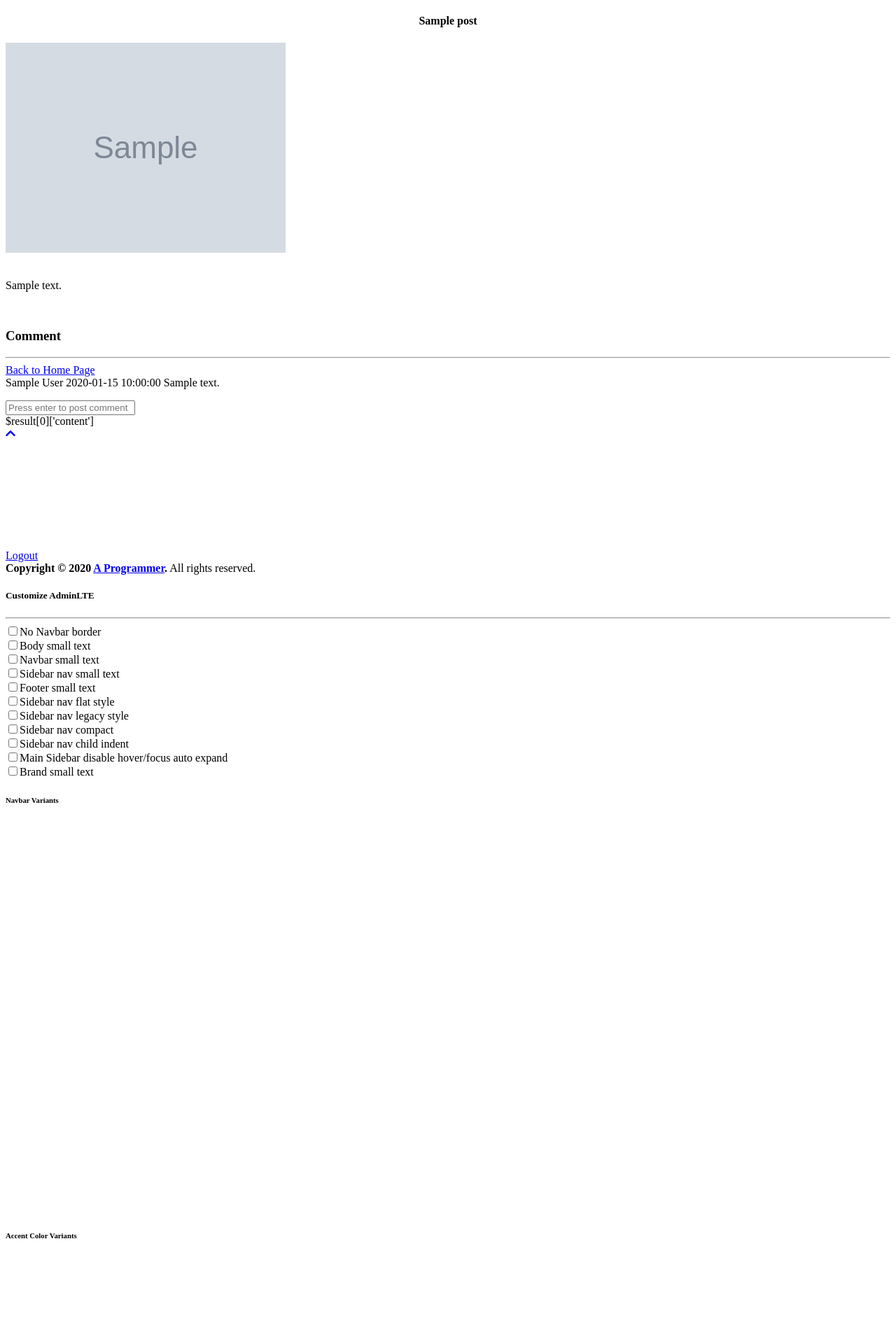
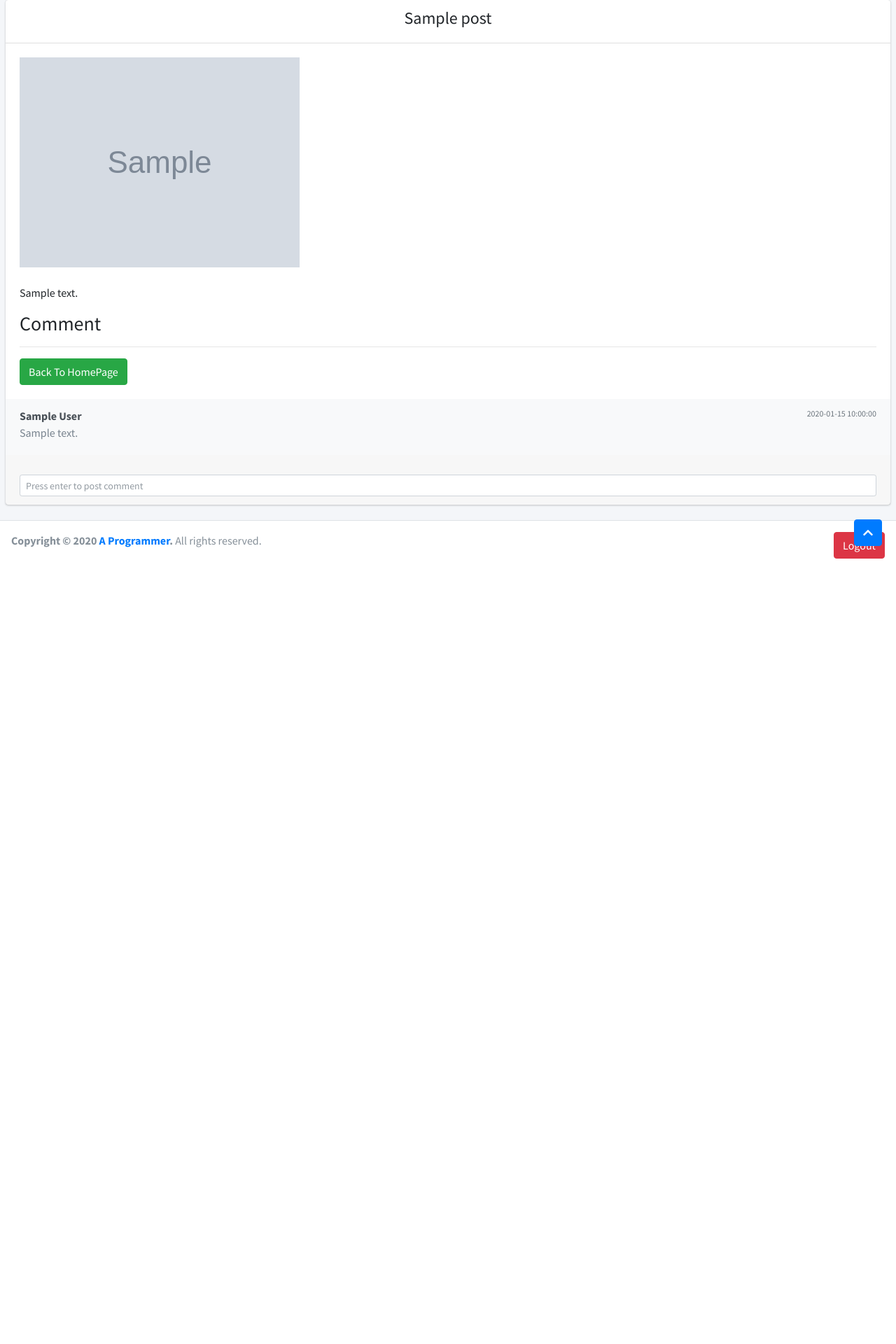
Before and after one commit to wunna11/Blog, a PHP site: page /blogdetail.php?id=1 in a window 1280 px wide. Shown: the top 1920 px of the page at 70% size. After the commit the page ends 798 px from the top, so only its background shows below. Run offline with PHP 8.4, Linux system fonts and the light colour scheme; the visitor is signed in with stand-in values (Sample User, id 1); tables that the repository leaves empty or names only in its code hold one stand-in row (values such as "Sample post"); grey boxes marked "Sample" are stand-in pictures; some libraries are stand-ins or nearby versions.

Commit message:
final update

```diff
--- a/admin/header.php
+++ b/admin/header.php
@@ -38,6 +38,7 @@
 
         <!-- SEARCH FORM -->
         <form class="form-inline ml-3" method="POST" action="<?php echo $page == 'index.php' ? 'index.php' : 'user_list.php' ?>">
+          <input name="_token" type="hidden" value="<?php echo $_SESSION['_token']; ?>">
             <div class="input-group input-group-sm">
               <input name="search" class="form-control form-control-navbar" type="search" placeholder="Search" aria-label="Search">
               <div class="input-group-append">
--- a/admin/index.php
+++ b/admin/index.php
@@ -39,7 +39,7 @@
       $stmt->execute();
       $result = $stmt->fetchAll();
     } else {
-      $searchKey = $_POST['search'] ? $_POST['search'] : $_COOKIE['search'];
+      $searchKey = (!empty($_POST['search'])) ? $_POST['search'] : $_COOKIE['search'];
       $stmt = $pdo->prepare("SELECT * FROM posts WHERE title LIKE '%$searchKey%' ORDER BY id DESC");
       $stmt->execute();
       $rawresult = $stmt->fetchAll();
--- a/admin/user_list.php
+++ b/admin/user_list.php
@@ -41,7 +41,7 @@
         $stmt->execute();
         $result = $stmt->fetchAll();
       }else{
-        $searchKey = $_POST['search'] ? $_POST['search'] : $_COOKIE['search'];
+        $searchKey = (!empty($_POST['search'])) ? $_POST['search'] : $_COOKIE['search'];
         $stmt = $pdo->prepare("SELECT * FROM users WHERE name LIKE '%$searchKey%' ORDER BY id DESC");
         $stmt->execute();
         $rawResult = $stmt->fetchAll();
--- a/blogdetail.php
+++ b/blogdetail.php
@@ -49,12 +49,13 @@
 
 ?>
 
+
 <!DOCTYPE html>
 <html>
 <head>
   <meta charset="utf-8">
   <meta http-equiv="X-UA-Compatible" content="IE=edge">
-  <title>AdminLTE 3 | Blog Detail</title>
+  <title>Blog Detail</title>
   <!-- Tell the browser to be responsive to screen width -->
   <meta name="viewport" content="width=device-width, initial-scale=1">
   <!-- Font Awesome -->
@@ -62,51 +63,43 @@
   <!-- Ionicons -->
   <link rel="stylesheet" href="https://code.ionicframework.com/ionicons/2.0.1/css/ionicons.min.css">
   <!-- Theme style -->
-  <link rel="stylesheet" href="dist/css/a$result[0]['content']dminlte.min.css">
+  <link rel="stylesheet" href="dist/css/adminlte.min.css">
   <!-- Google Font: Source Sans Pro -->
   <link href="https://fonts.googleapis.com/css?family=Source+Sans+Pro:300,400,400i,700" rel="stylesheet">
 </head>
 <body class="hold-transition sidebar-mini">
 <div class="wrapper">
-
-
-  <!-- Main Sidebar Container -->
-
   <!-- Content Wrapper. Contains page content -->
-  <div class="content-wrapper" style="margin-left:0px" !important>
+  <div class="content-wrapper" style="margin-left:0px !important">
     <!-- Content Header (Page header) -->
-
-
     <!-- Main content -->
     <section class="content">
-
-
       <div class="row">
-
         <div class="col-md-12">
           <!-- Box Comment -->
           <div class="card card-widget">
             <div class="card-header">
               <div style="text-align:center !important;float:none" class="card-title">
-                  <h4><?php echo escape($result[0]['title']); ?></h4>
+                <h4><?php echo escape($result[0]['title'])?></h4>
               </div>
+              <!-- /.user-block -->
+
+              <!-- /.card-tools -->
+            </div>
+            <!-- /.card-header -->
+            <div class="card-body">
+              <img class="img-fluid pad" src="admin/images/<?php echo $result[0]['image']?>" >
+              <br><br>
+              <p><?php echo escape($result[0]['content'])?></p>
+              <h3>Comment</h3><hr>
+              <a href="/blog" type="button" class="btn btn-success">Back To HomePage</a>
             </div>
 
-
-
-              <div class="card-body">
-                <img class="img-fluid pad"  src="admin/images/<?php echo $result[0]['image']; ?>" >
-                <br><br>
-                <p><?php echo escape($result[0]['content']); ?></p><br>
-                <h3>Comment</h3><hr>
-                <a href="/blog" type="button" class="btn btn-info">Back to Home Page</a>
-              </div>
-
+            <!-- /.card-body -->
             <div class="card-footer card-comments">
               <div class="card-comment">
-                  <?php if($cmResult) { ?>
-
-                  <div class="comment-text" style="margin-left:0px" !important>
+                <?php if ($cmResult) {?>
+                  <div class="comment-text" style="margin-left:0px !important">
                     <?php foreach ($cmResult as $key => $value) { ?>
                       <span class="username">
                         <?php echo escape($auResult[$key][0]['name']); ?>
@@ -117,32 +110,31 @@
                     }
                     ?>
                   </div>
-
                 <?php
                 }
                 ?>
                 <!-- /.comment-text -->
               </div>
               <!-- /.card-comment -->
-
             </div>
             <!-- /.card-footer -->
             <div class="card-footer">
               <form action="" method="post">
+                <!-- .img-push is used to add margin to elements next to floating images -->
                 <input name="_token" type="hidden" value="<?php echo $_SESSION['_token']; ?>">
+
                 <div class="img-push">
-                      <p style="color:red"><?php echo empty($commentError) ? '' : '*'.$commentError; ?></p>
+                  <p style="color:red"><?php echo empty($cmtError) ? '' : '*'.$cmtError; ?></p>
                   <input type="text" name="comment" class="form-control form-control-sm" placeholder="Press enter to post comment">
                 </div>
               </form>
             </div>
             <!-- /.card-footer -->
-            </div>$result[0]['content']
-
-
-
           </div>
-
+          <!-- /.card -->
+        </div>
+        <!-- /.col -->
+        <!-- /.col -->
       </div>
       <!-- /.row -->
     </section>
@@ -154,14 +146,17 @@
   </div>
   <!-- /.content-wrapper -->
 
+  <!-- Main Footer -->
   <footer class="main-footer" style="margin-left:0px !important">
     <!-- To the right -->
     <div class="float-right d-none d-sm-inline">
-        <a href="logout.php" type="button" class="btn btn-default">Logout</a>
+      <a href="logout.php" type="button" class="btn btn-danger">Logout</a>
     </div>
     <!-- Default to the left -->
     <strong>Copyright &copy; 2020 <a href="#">A Programmer</a>.</strong> All rights reserved.
   </footer>
+  </div>
+  <!-- ./wrapper -->
   <!-- Control Sidebar -->
   <aside class="control-sidebar control-sidebar-dark">
     <!-- Control sidebar content goes here -->
--- a/index.php
+++ b/index.php
@@ -114,7 +114,7 @@
     <footer class="main-footer" style="margin-left:0px !important">
       <!-- To the right -->
       <div class="float-right d-none d-sm-inline">
-        <a href="logout.php" type="button" class="btn btn-default">Logout</a>
+        <a href="logout.php" type="button" class="btn btn-danger">Logout</a>
       </div>
       <!-- Default to the left -->
       <strong>Copyright &copy; 2020 <a href="#">A Programmer</a>.</strong> All rights reserved.
```
Lines whose indentation alone changed are shown as unchanged.
